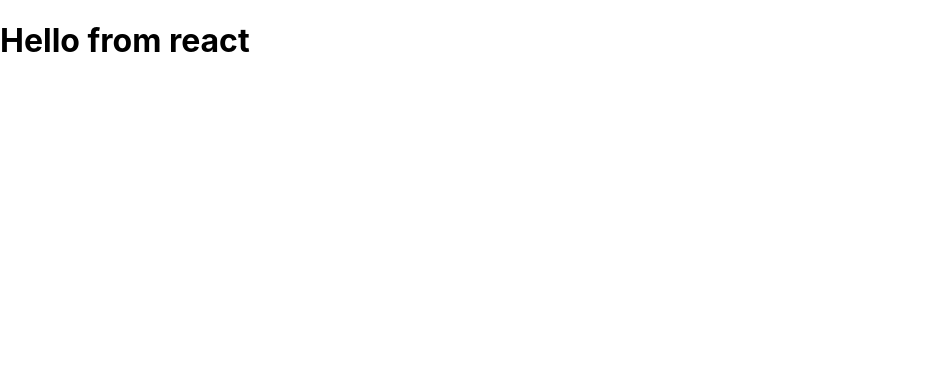
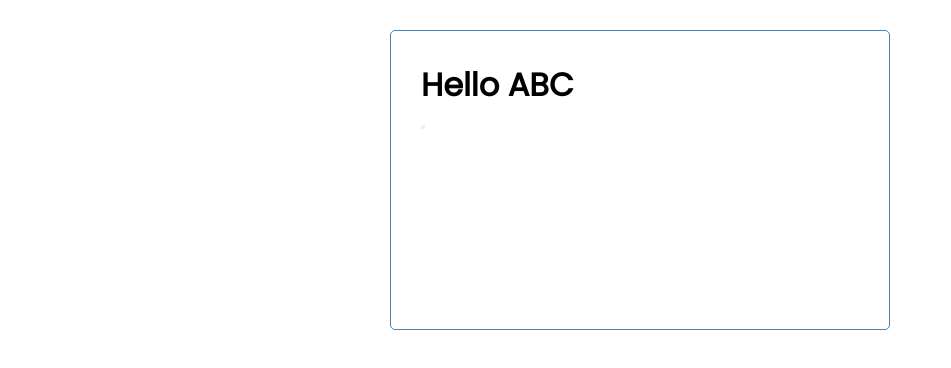
Before and after one commit to giri-sh-irke/react-task-tracker, a React (Create React App) app: page / in a window 1280 px wide. Shown: the top 368 px of the page, without its empty margins (0-951 px from the left). Built offline with nearby package versions, Linux system fonts and the light colour scheme.

Commit message:
Added header component

```diff
--- a/src/App.js
+++ b/src/App.js
@@ -1,9 +1,10 @@
 // import './App.css';
+import {Header} from "./components/Header";
 
 function App() {
   return (
-    <div className="App">
-      <h1>Hello from react</h1>
+    <div className="container">
+      <Header title='Hello ABC' />
     </div>
   );
 }
--- /dev/null
+++ b/src/components/Header.js
@@ -0,0 +1,32 @@
+import React from "react"; //for class components
+// import PropTypes from 'prop-types'
+
+//Functional component
+export const Header = (props) => {
+    return(
+        <header>
+            <h1>{props.title}</h1>
+            <button></button>
+        </header>
+    )
+}
+
+// Header.defaultProps = {   //To add default props
+//     title: 'Task tracker'
+// }
+
+// Header.propTypes = {  //To specify the type of props
+//     title : PropTypes.string
+// }
+
+
+//Class component syntax
+
+// export default class HeaderClass extends React.Component{
+
+//     render(){
+//         return(
+//             <h1>Hello from class</h1>
+//         )
+//     }
+// }
--- a/src/index.css
+++ b/src/index.css
@@ -1,13 +1,112 @@
-body {
+@import url('https://fonts.googleapis.com/css2?family=Poppins:wght@300;400&display=swap');
+
+* {
+  box-sizing: border-box;
   margin: 0;
-  font-family: -apple-system, BlinkMacSystemFont, 'Segoe UI', 'Roboto', 'Oxygen',
-    'Ubuntu', 'Cantarell', 'Fira Sans', 'Droid Sans', 'Helvetica Neue',
-    sans-serif;
-  -webkit-font-smoothing: antialiased;
-  -moz-osx-font-smoothing: grayscale;
+  padding: 0;
 }
 
-code {
-  font-family: source-code-pro, Menlo, Monaco, Consolas, 'Courier New',
-    monospace;
+body {
+  font-family: 'Poppins', sans-serif;
 }
+
+.container {
+  max-width: 500px;
+  margin: 30px auto;
+  overflow: auto;
+  min-height: 300px;
+  border: 1px solid steelblue;
+  padding: 30px;
+  border-radius: 5px;
+}
+
+.header {
+  display: flex;
+  justify-content: space-between;
+  align-items: center;
+  margin-bottom: 20px;
+}
+
+.btn {
+  display: inline-block;
+  background: #000;
+  color: #fff;
+  border: none;
+  padding: 10px 20px;
+  margin: 5px;
+  border-radius: 5px;
+  cursor: pointer;
+  text-decoration: none;
+  font-size: 15px;
+  font-family: inherit;
+}
+
+.btn:focus {
+  outline: none;
+}
+
+.btn:active {
+  transform: scale(0.98);
+}
+
+.btn-block {
+  display: block;
+  width: 100%;
+}
+
+.task {
+  background: #f4f4f4;
+  margin: 5px;
+  padding: 10px 20px;
+  cursor: pointer;
+}
+
+.task.reminder {
+  border-left: 5px solid green;
+}
+
+.task h3 {
+  display: flex;
+  align-items: center;
+  justify-content: space-between;
+}
+
+.add-form {
+  margin-bottom: 40px;
+}
+
+.form-control {
+  margin: 20px 0;
+}
+
+.form-control label {
+  display: block;
+}
+
+.form-control input {
+  width: 100%;
+  height: 40px;
+  margin: 5px;
+  padding: 3px 7px;
+  font-size: 17px;
+}
+
+.form-control-check {
+  display: flex;
+  align-items: center;
+  justify-content: space-between;
+}
+
+.form-control-check label {
+  flex: 1;
+}
+
+.form-control-check input {
+  flex: 2;
+  height: 20px;
+}
+
+footer {
+  margin-top: 30px;
+  text-align: center;
+}
```
